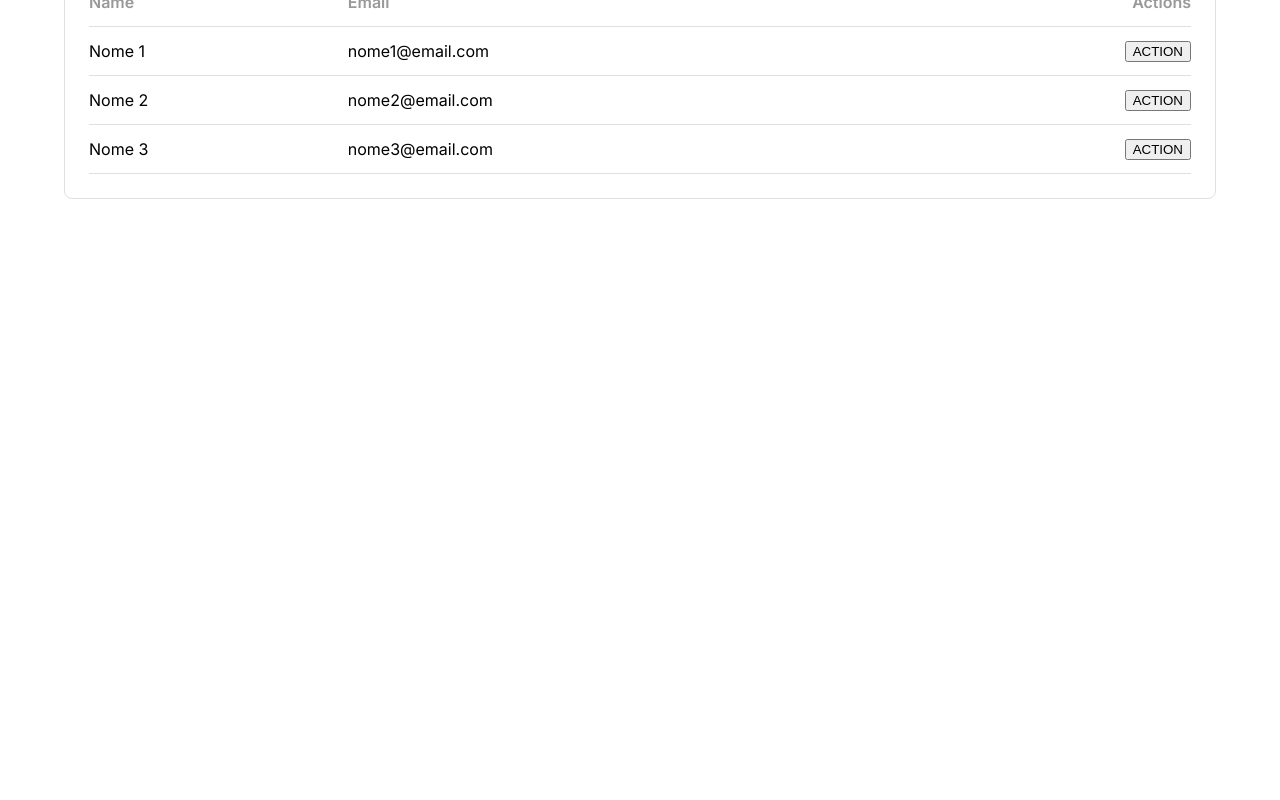
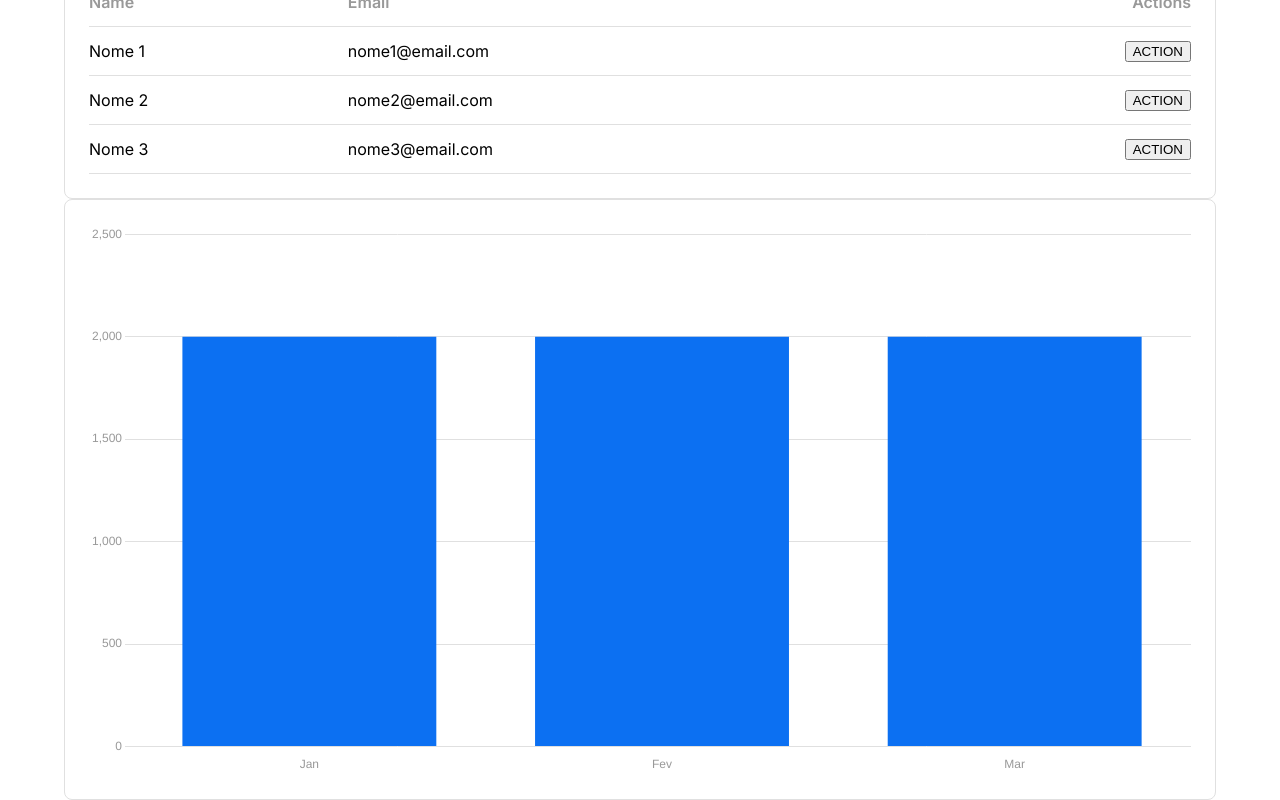
Before and after one commit to Vitori1/dnc-sales-dashboard-vitoria, a React (Vite) app: page /home in a window 1280 px wide. Shown: the part 485-1285 px from the top of the page. Before the commit the page ends 800 px from the top, so only its background shows below. Built offline with nearby package versions, Linux system fonts and the light colour scheme.

Commit message:
Feat: Chart Component

```diff
--- a/package.json
+++ b/package.json
@@ -14,7 +14,9 @@
     "@emotion/styled": "^11.14.0",
     "@mui/material": "^7.0.1",
     "@types/styled-components": "^5.1.34",
+    "chart.js": "^4.4.8",
     "react": "^19.0.0",
+    "react-chartjs-2": "^5.3.0",
     "react-dom": "^19.0.0",
     "react-router-dom": "^7.5.0",
     "styled-components": "^6.1.17"
--- /dev/null
+++ b/src/components/CustomChart.tsx
@@ -0,0 +1,80 @@
+import { useTheme } from 'styled-components'
+import {
+  Chart as ChartJS,
+  CategoryScale,
+  LinearScale,
+  BarElement,
+  PointElement,
+  LineElement,
+  Title,
+  Tooltip,
+  Legend,
+} from 'chart.js'
+import { Line } from 'react-chartjs-2'
+import { Bar } from 'react-chartjs-2'
+import { CustomChartProps } from '@/types'
+
+ChartJS.register(
+  CategoryScale,
+  LinearScale,
+  BarElement,
+  PointElement,
+  LineElement,
+  Title,
+  Tooltip,
+  Legend
+)
+function CustomChart(props: CustomChartProps) {
+  const { data, labels, type } = props
+  const theme = useTheme()
+  const options = {
+    responsive: true,
+    scaleShowVerticalLines: false,
+    scales: {
+      x: {
+        border: {
+          display: false,
+        },
+        grid: {
+          display: false,
+        },
+        ticks: {
+          color: theme.typographies.subtitle,
+        },
+      },
+      y: {
+        border: {
+          display: false,
+        },
+        grid: {
+          color: theme.appDefaultStroke,
+        },
+        ticks: {
+          color: theme.typographies.subtitle,
+        },
+      },
+    },
+    plugins: {
+      legend: {
+        display: false,
+      },
+    },
+  }
+  const chartData = {
+    labels,
+    datasets: [
+      {
+        data: data,
+        borderColor: `rgb(12, 112, 242)`,
+        backgroundColor: `rgba(12, 112, 242, 1)`,
+      },
+    ],
+  }
+  return type === 'bar' ? (
+    <Bar options={options} data={chartData} />
+  ) : (
+    <Line options={options} data={chartData} />
+  )
+}
+
+export default CustomChart
--- a/src/components/index.ts
+++ b/src/components/index.ts
@@ -1,4 +1,5 @@
 export { default as AvatarsList } from './AvatarList'
+export { default as CustomChart } from './CustomChart'
 export { default as CustomTable } from './CustomTable'
 export { default as FormComponent } from './FormComponent'
 export { default as Header } from './Header'
--- a/src/pages/Home.tsx
+++ b/src/pages/Home.tsx
@@ -1,4 +1,10 @@
-import { AvatarsList, CardComponent, CustomTable, Header } from '@/components'
+import {
+  AvatarsList,
+  CardComponent,
+  CustomChart,
+  CustomTable,
+  Header,
+} from '@/components'
 import { Container } from '@mui/material'
 import { currencyConverter } from '@/utils'
 function Home() {
@@ -53,6 +59,13 @@
             rows={mockTableData.rows}
           />
         </CardComponent>
+        <CardComponent>
+          <CustomChart
+            labels={['Jan', 'Fev', 'Mar']}
+            data={[2000.2, 2000.2, 2000.2, 2000.2]}
+            type="bar"
+          />
+        </CardComponent>
       </Container>
     </>
   )
--- /dev/null
+++ b/src/types/customChart.d.ts
@@ -0,0 +1,5 @@
+export interface CustomChartProps {
+  labels: string[]
+  data: number[]
+  type: 'line' | 'bar'
+}
--- a/src/types/index.ts
+++ b/src/types/index.ts
@@ -1,4 +1,5 @@
 export * from './avatarsList'
+export * from './customChart'
 export * from './customTable'
 export * from './formComponent'
 export * from './theme'
```
Also changed, not shown: 1 other file (tests, documents, lock files or other folders).
